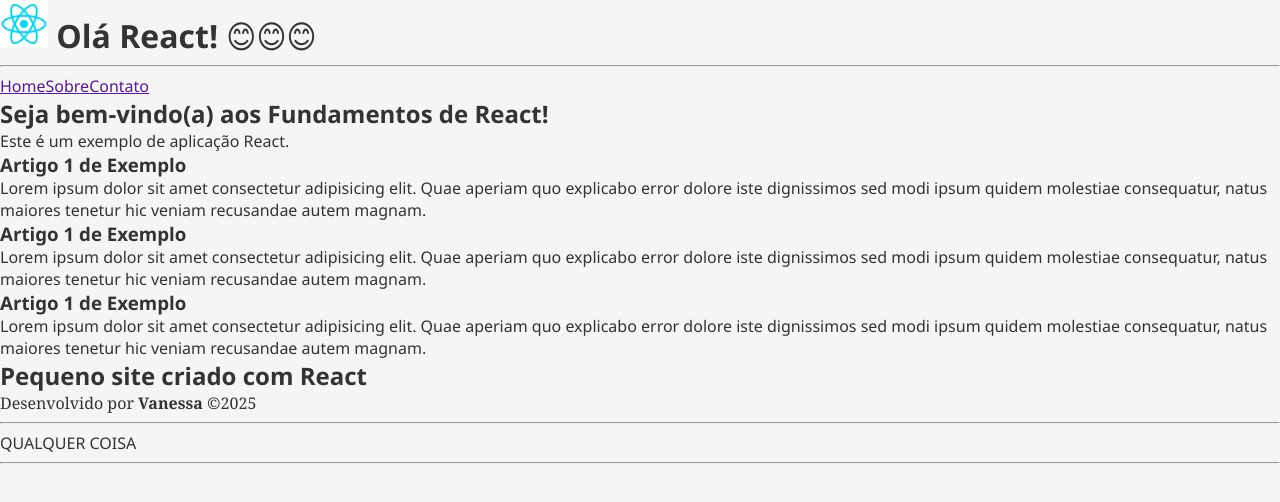
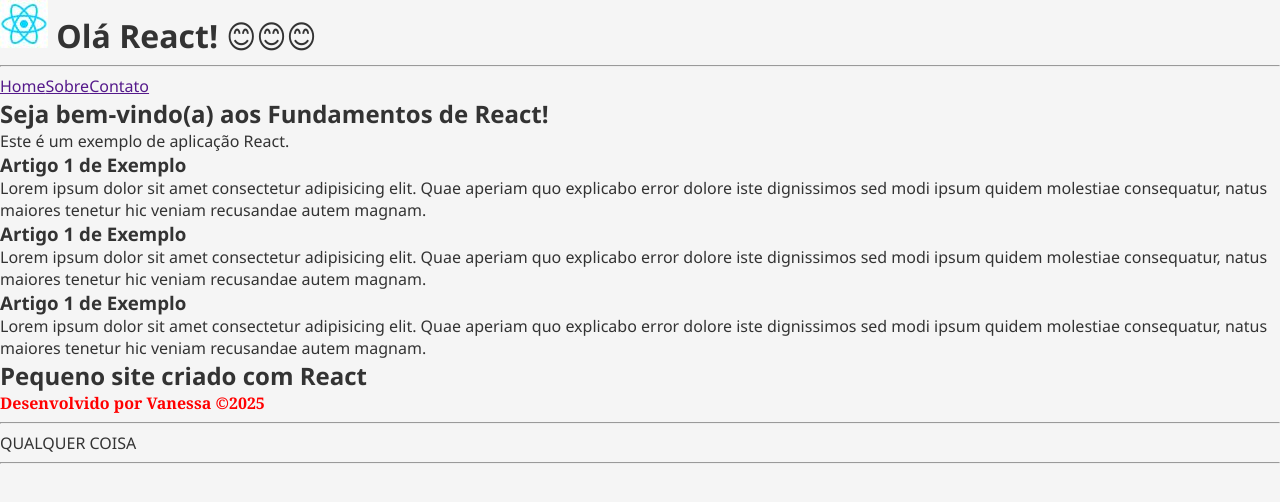
Before and after one commit to VanessaBaldin1/react-fundamentos, a React (Vite) app: page / in a window 1280 px wide. Shown: the top 502 px of the page. Built offline with nearby package versions, Linux system fonts and the light colour scheme.

Commit message:
Aplica CSS IN JS

```diff
--- a/src/components/Rodape.tsx
+++ b/src/components/Rodape.tsx
@@ -3,7 +3,8 @@ export default function Rodape() {
     <>
       <footer>
         <h2>Pequeno site criado com React</h2>
-        <p>
+        {/* CSS IN JS =  o Style o segundo { é um objeto} */}
+        <p style={{ color: "red", fontWeight: "bold" }}>
           Desenvolvido por <b>Vanessa</b> &copy;2025{" "}
         </p>
       </footer>
```
